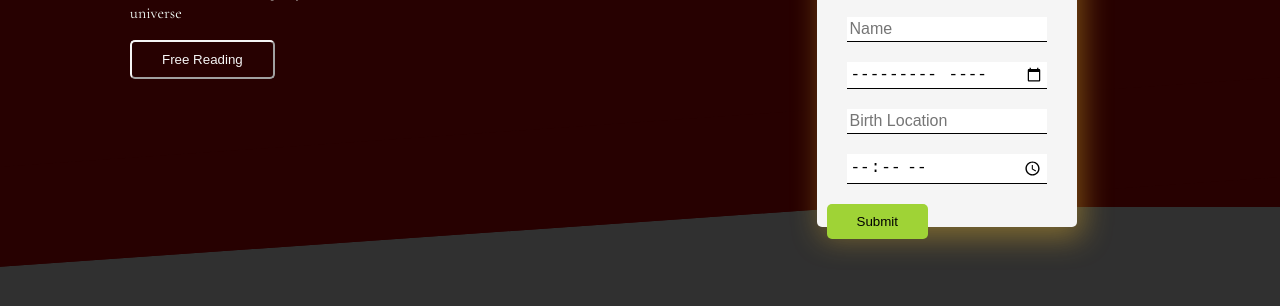
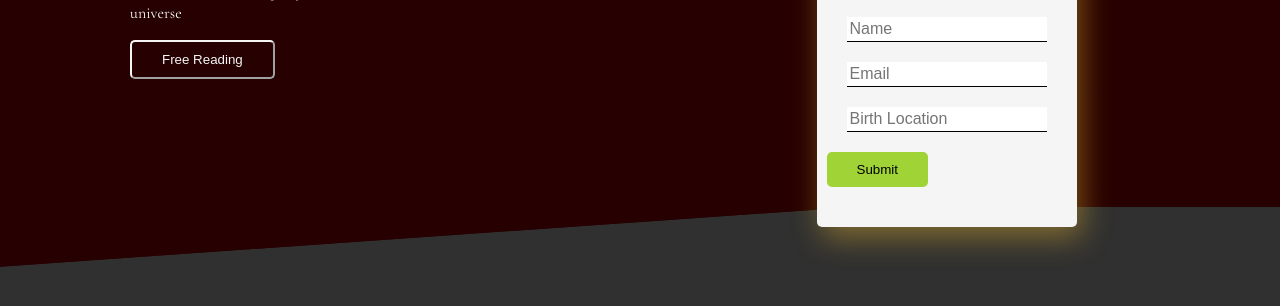
Before and after one commit to VINIxVINI/Form-netlify, a plain HTML site: page index.html in a window 1280 px wide. Shown: the part 290-596 px from the top of the page. Drawn offline with nearby package versions, Linux system fonts and the light colour scheme.

Commit message:
netlify config 2

```diff
--- a/index.html
+++ b/index.html
@@ -63,14 +63,14 @@
                             <input type="text" name="Name" placeholder="Name">
                         </div>
                         <div class="form-controls">
-                            <input type="month" name="BirthDate" placeholder="Birth Date">
+                            <input type="email" name="Email" placeholder="Email">
                         </div>
                         <div class="form-controls">
                             <input type="text" name="BirthLocation" placeholder="Birth Location">
                         </div>
-                        <div class="form-controls">
+                        <!-- <div class="form-controls">
                             <input type="time" name="Birth Time" placeholder="Birth Time">
-                        </div>
+                        </div> -->
                         <input type="submit" value="Submit" placeholder="Submit" class="btn">
                     </form>
                 </div>
```
